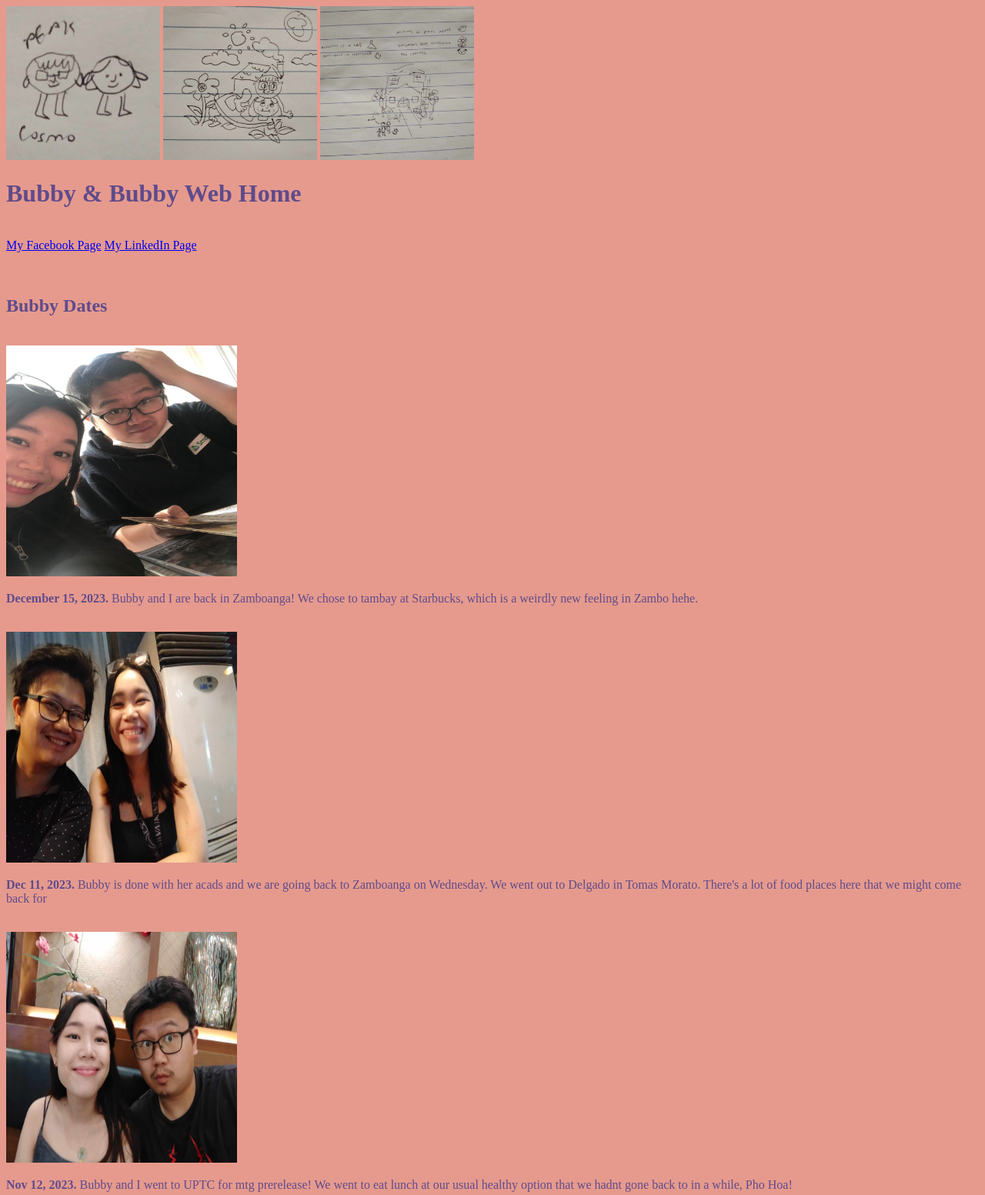
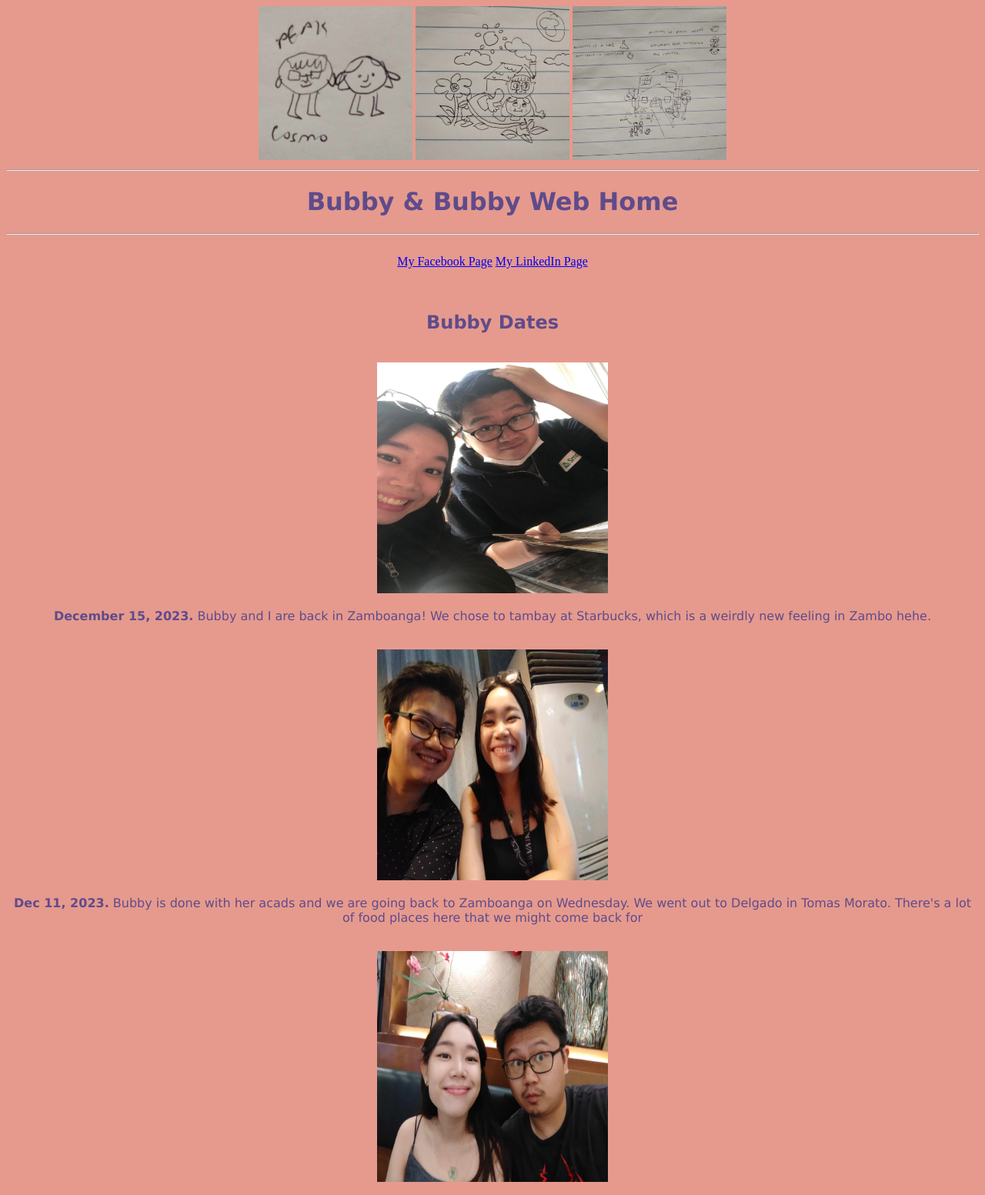
Before and after one commit to bryce-torres/bubby-website, a plain HTML site: page index.html in a window 1280 px wide. Shown: the top 1553 px of the page at 77% size. Drawn offline with Linux system fonts and the light colour scheme.

Commit message:
added horizontal bars, center-aligned, and changed font

```diff
--- a/index.html
+++ b/index.html
@@ -4,11 +4,15 @@
 <link rel="stylesheet" href="styles.css">
 </head>
 <body>
-
-<img src="cosmo.jpg" width="200" height="200" alt="This is my profile picture atm. It's a drawing by bubby showing me doing a peak cosmo, and she's doing it with me in solidarity hehe.">
-<img src="house.jpg" width="200" height="200" alt="This is me n bubby being sillers house people">
-<img src="home.jpg" width="200" height="200" alt="This is bubby dream house">
+<div style="text-align: center;">
+<img class="center" title="hi cosmo bubby i love u" src="cosmo.jpg" width="200" height="200" alt="This is my profile picture atm. It's a drawing by bubby showing me doing a peak cosmo, and she's doing it with me in solidarity hehe.">
+<img class="center" title = "hi house bubby i love u" src="house.jpg" width="200" height="200" alt="This is me n bubby being sillers house people">
+<img class="center" title="i hope i can help u achieve ur dreams my love" src="home.jpg" width="200" height="200" alt="This is bubby dream house">
+</div>
+<hr>
+<div style="text-align: center;">
 <h1>Bubby & Bubby Web Home</h1>
+<hr>
 <br>
 <a href="https://www.facebook.com/justinbryce.torres">My Facebook Page</a>
 <a href="https://www.linkedin.com/in/justin-bryce-torres-130112131/">My LinkedIn Page</a>
@@ -16,24 +20,24 @@
 <br>
 <br>
 <h2>Bubby Dates</h2><br>
-<img src="mindpro.jpg" width="300" height="300" alt="bub and bub at mindpro"><br>
+<img class="center" title="mindpro bubby" src="mindpro.jpg" width="300" height="300" alt="bub and bub at mindpro"><br>
 <p><b>December 15, 2023.</b> Bubby and I are back in Zamboanga! We chose to tambay at Starbucks, which is a weirdly new feeling in Zambo hehe.</p><br>
-<img src="delgado.jpg" width="300" height="300" alt="bubby and bubby at delgado">
+<img class="center" title="delgado bubby" src="delgado.jpg" width="300" height="300" alt="bubby and bubby at delgado">
 <p><b>Dec 11, 2023.</b> Bubby is done with her acads and we are going back to Zamboanga on Wednesday.
 We went out to Delgado in Tomas Morato. There's a lot of food places here that we might come back for</p><br>
-<img src="phohoa.jpg" width="300" height="300" alt="bub and bub at phohoa">
+<img class="center" title="phohoa bubby" src="phohoa.jpg" width="300" height="300" alt="bub and bub at phohoa">
 <p><b>Nov 12, 2023.</b> Bubby and I went to UPTC for mtg prerelease! We went to eat lunch at our usual healthy option that we hadnt gone back to in a while, Pho Hoa!</p><br>
-<img src="waiying.jpg" width="300" height="300" alt="bubby and bubby at waiying">
+<img class="center" title="waiying bubby" src="waiying.jpg" width="300" height="300" alt="bubby and bubby at waiying">
 <p><b>October 30, 2023.</b> Barangay elections and All Soul's Day long weekend! Bubby and I went on our 3rd trip to Binondo</p><br>
-<img src="wildflour.jpg" width="300" height="300" alt="bub and bub at wildflour">
+<img class="center" title="wildflour bubby" src="wildflour.jpg" width="300" height="300" alt="bub and bub at wildflour">
 <p><b>October 22, 2023.</b> Bubby and I went to Wildflour for some Farmacy ice cream! 😋</p><br>
-<img src="pound.jpg" width="300" height="300" alt="bubby and bubby at pound">
+<img class="center" title="pound bubby" src="pound.jpg" width="300" height="300" alt="bubby and bubby at pound">
 <p><b>October 22, 2023.</b> Bubby and I went to Greenbelt for post-NMAT stress-relief adventure!</p><br>
-<img src="madmarks.jpg" width="300" height="300" alt="bub and bub at mad mark's">
+<img class="center" title="mad marks bubby" src="madmarks.jpg" width="300" height="300" alt="bub and bub at mad mark's">
 <p><b>October 20, 2023.</b> Bobber and I went to UPTC to rest on the day before her NMAT.</p><br>
-<img src="ooma.jpg" width="300" height="300" alt="bubby and bubby at ooma">
+<img class="center" title="ooma bubby" src="ooma.jpg" width="300" height="300" alt="bubby and bubby at ooma">
 <p><b>October 14, 2023.</b> Bubby and I went to Power Plant Mall because she had to meet her brother in Guadalupe station to borrow his laptop.</p><br>
-
+</div>
 
 
 </body>
--- a/styles.css
+++ b/styles.css
@@ -1,6 +1,13 @@
 body {
   background-color: #E69A8DFF;
 }
+
 h1,h2,h3,h4,h5,h6,p {
   color: #5F4B8BFF;
+  text-align:center;
+  font-family: verdana;
 }
+
+.center {
+  align:center;
+}
```
